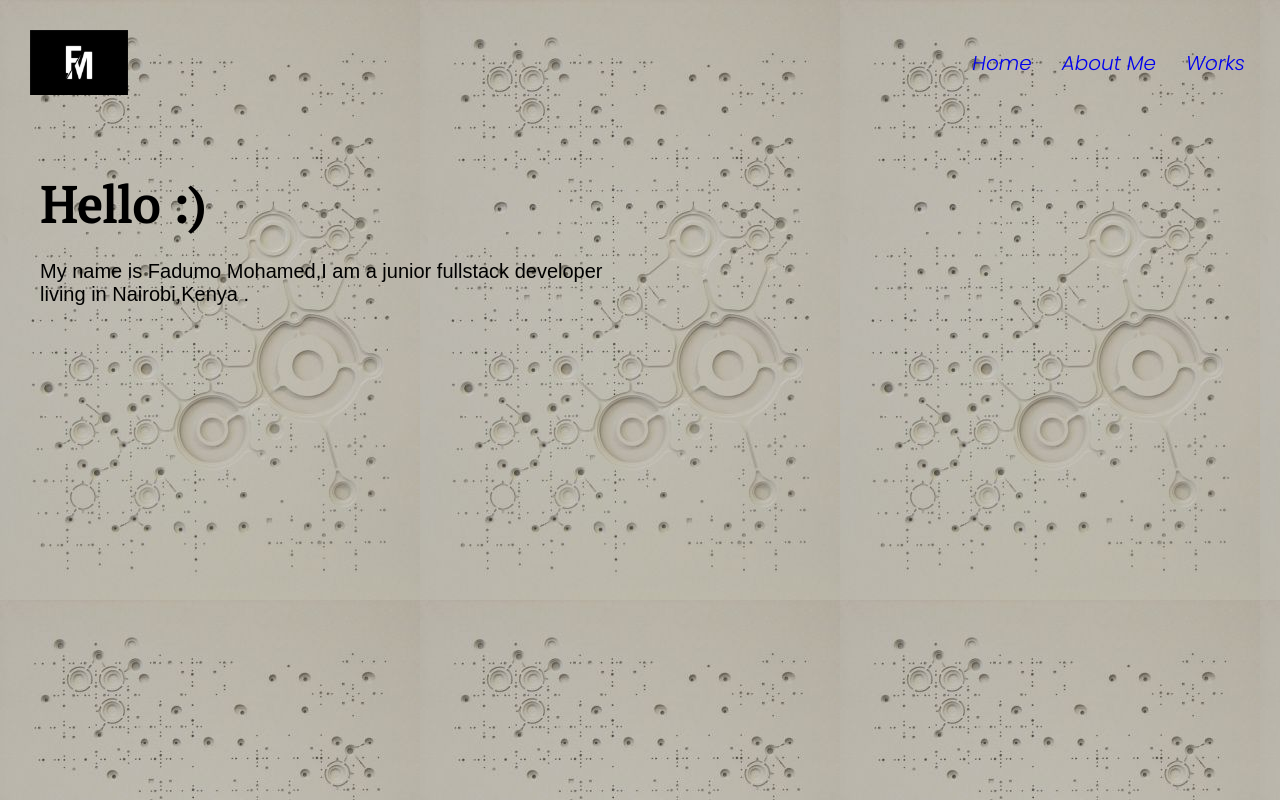
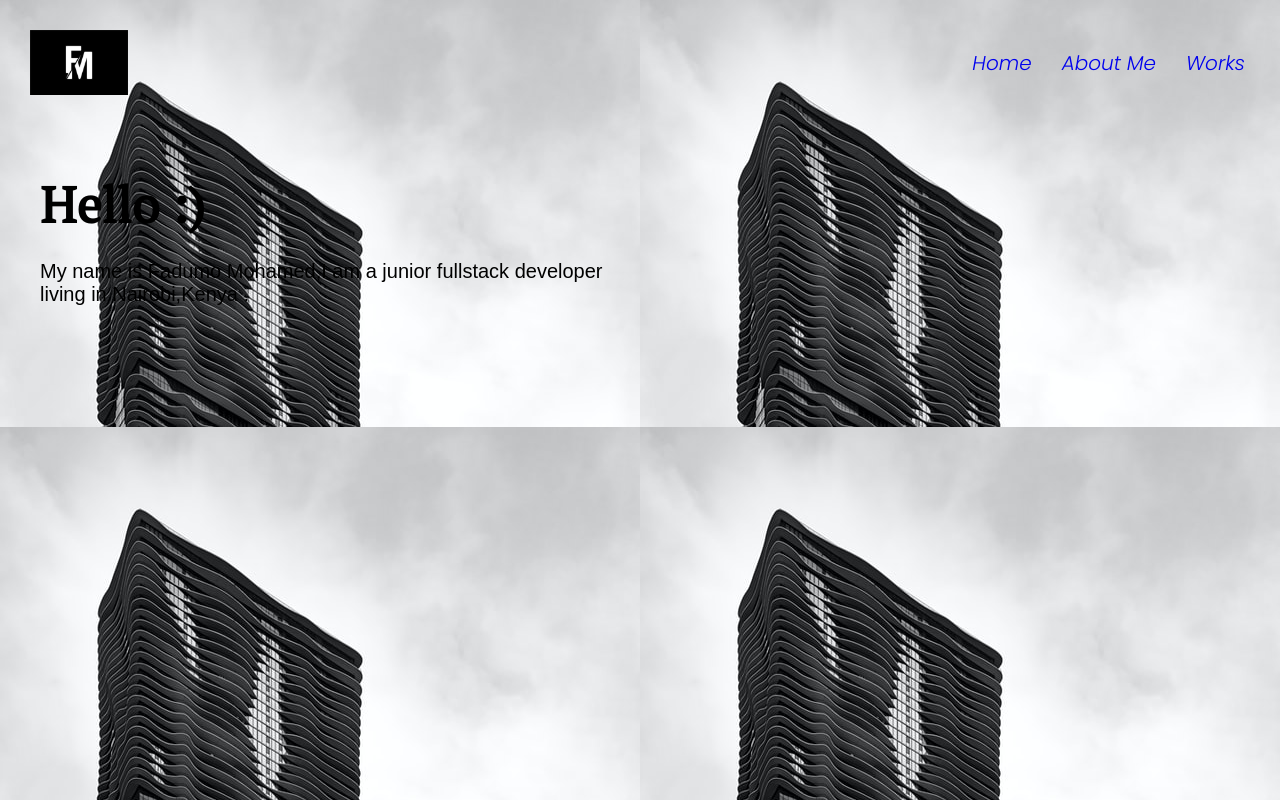
Before and after one commit to FadumoM/Portforlio, a plain HTML site: page index.html in a window 1280 px wide. Drawn offline with Linux system fonts and the light colour scheme.

Commit message:
image link

```diff
--- a/index.html
+++ b/index.html
@@ -4,7 +4,7 @@
     <link href="css/style.css" rel="stylesheet" type="text/css">
     <title>PORTFOLIO</title>
    </head>
- <body style="background-image: url(./images/Star.png);" >
+ <body style="background-image: url(./images/ally-griffin-Fr2yoPexBQI-unsplash.jpg);">
     <header>
       <img src="images/fm.png" alt="Picture" type="logo">
        <nav>
```
Also changed, not shown: images/ally-griffin-Fr2yoPexBQI-unsplash.jpg (added), images/star.jpeg (renamed from images/star.png).
